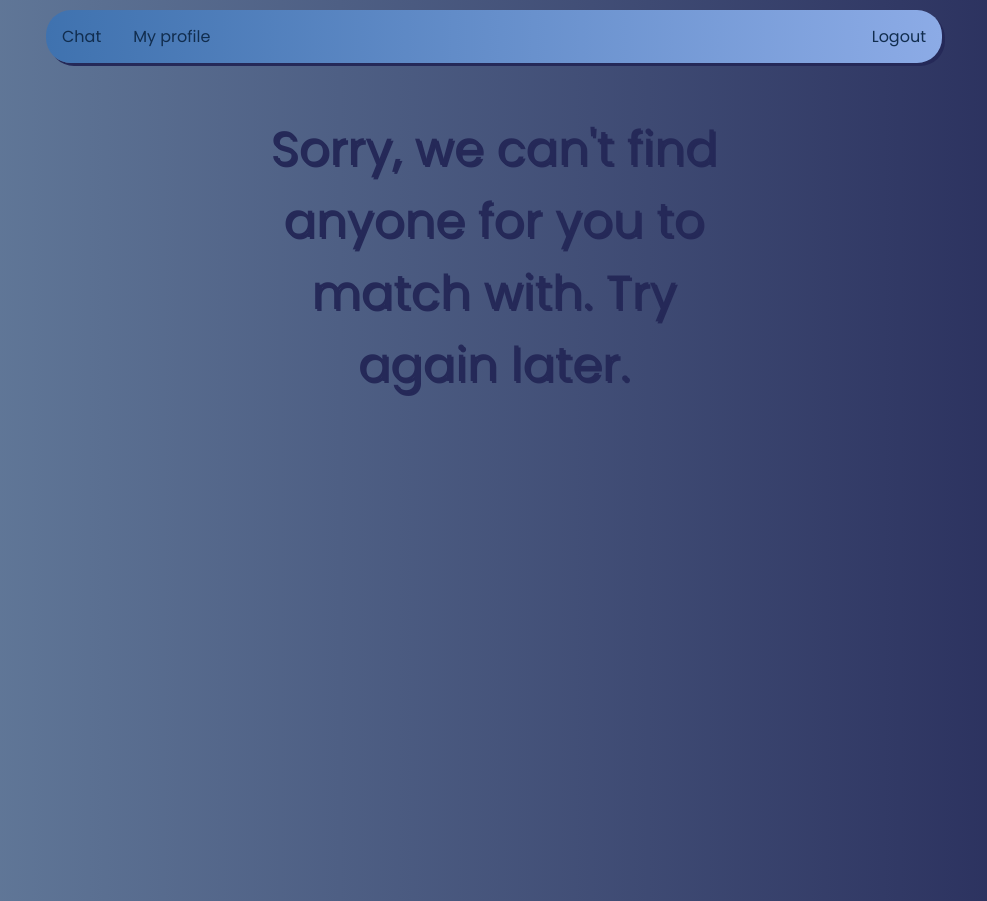
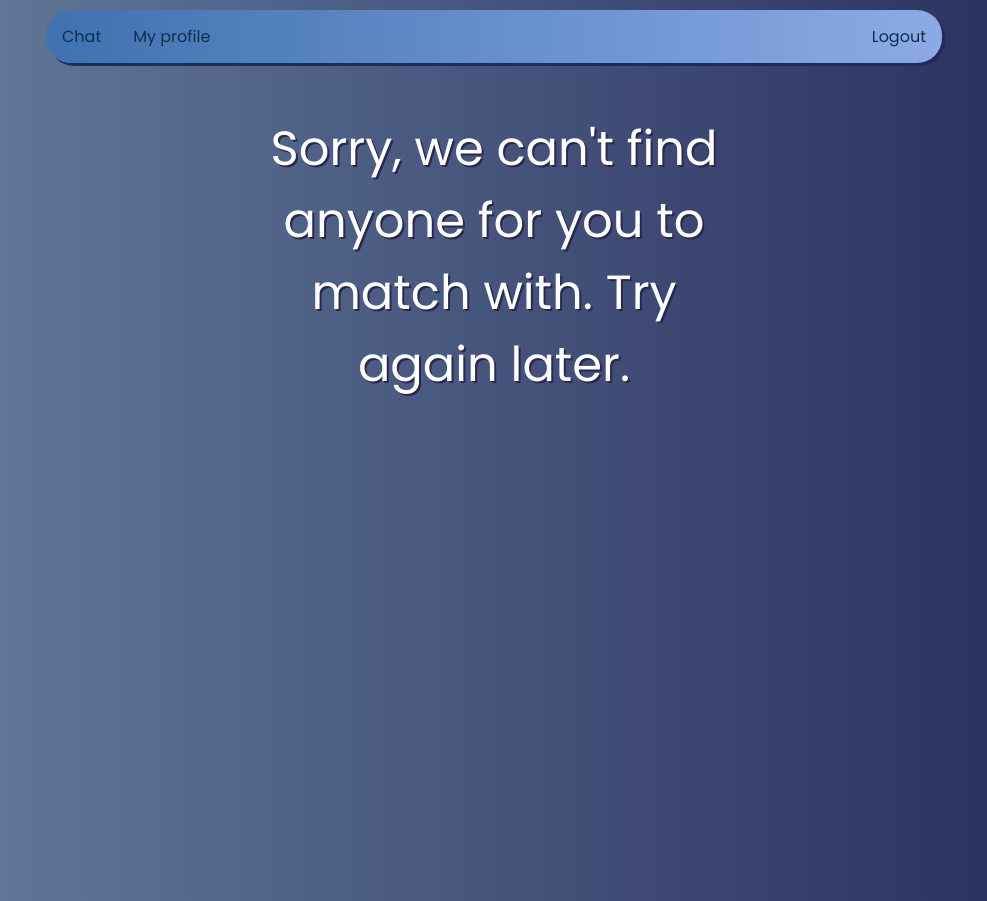
Before and after one commit to willwinborne/Mentoid, a website: page public/mentoidSwipe.html in a window 1280 px wide. Shown: the whole page, without its empty margins (146-1133 px from the left). Drawn offline with Linux system fonts and the light colour scheme; no server answers.

Commit message:
Update mentoidSwipe.css

```diff
--- a/public/mentoidSwipe.css
+++ b/public/mentoidSwipe.css
@@ -140,7 +140,7 @@ li a:hover {
     text-align: center;
     margin-top: 10%;
     font-size: 3em;
-    color: #252958;
+    color: #ffffff;
     text-shadow: 2px 2px #252958;
 }
 
```
